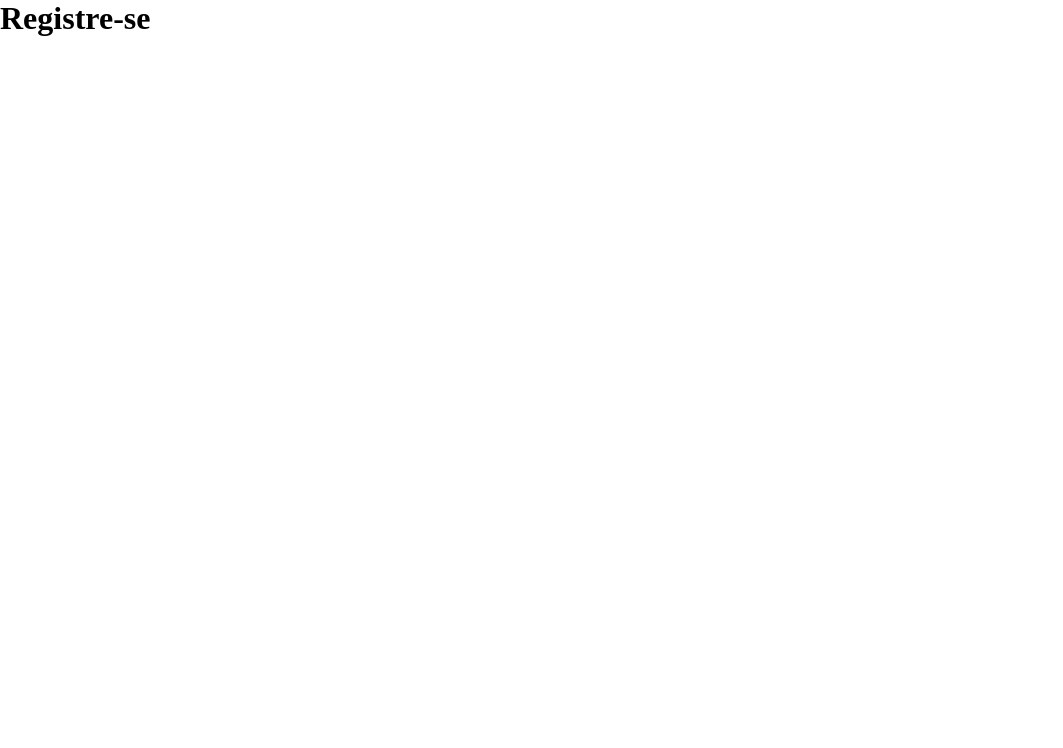
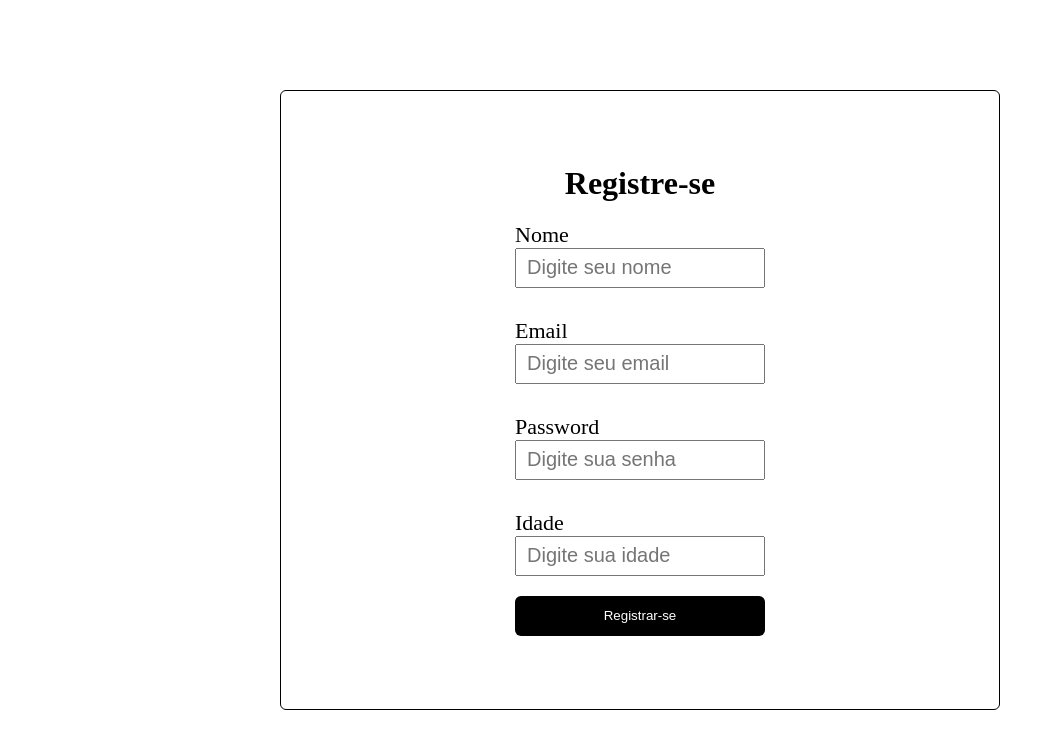
Before and after one commit to JudsonCiribelli/UserAccess, a React (Create React App) app: page /register in a window 1280 px wide. Shown: the top 748 px of the page, without its empty margins (0-1063 px from the left). Built offline with nearby package versions, Linux system fonts and the light colour scheme.

Commit message:
feat: add initial setup on register user page

```diff
--- a/src/App.css
+++ b/src/App.css
@@ -17,7 +17,7 @@
   border: 1px solid black;
   border-radius: 6px;
   width: 720px;
-  height: 420px;
+  height: 620px;
   gap: 10px;
 }
 .input-container {
--- a/src/Home.js
+++ b/src/Home.js
@@ -1,7 +1,6 @@
 import { useEffect, useState } from "react";
 import "./App.css";
-import { auth, db } from "./firebaseConection";
-import { addDoc, collection, doc, getDoc } from "firebase/firestore";
+import { auth } from "./firebaseConection";
 import {
   createUserWithEmailAndPassword,
   onAuthStateChanged,
@@ -9,9 +8,8 @@ import {
 import { Link } from "react-router-dom";
 
 const HomePage = () => {
-  const [name, setName] = useState("");
   const [email, setEmail] = useState("");
-  const [age, setAge] = useState("");
+  const [users, setUsers] = useState([]);
   const [userIsLogin, setUserIsLogin] = useState(false);
   const [password, setPassword] = useState("");
 
@@ -30,41 +28,12 @@ const HomePage = () => {
     checkLogin();
   }, []);
 
-  const handleAddUser = async () => {
-    await addDoc(collection(db, "User"), {
-      name: name,
-      email: email,
-      idade: age,
-    })
-      .then(() => {
-        console.log("Dados enviados com sucesso!");
-      })
-      .catch((error) => {
-        console.log(error);
-      });
-    setAge("");
-    setEmail("");
-    setName("");
-  };
-
-  const searchForUser = async () => {
-    const userRef = doc(db, "User");
-    await getDoc(userRef)
-      .then((snapshot) => {
-        setEmail(snapshot.data().email);
-        setName(snapshot.data().name);
-        setAge(snapshot.data().age);
-        console.log("Usuario encontrado");
-      })
-      .catch((error) => {
-        console.log({ error });
-      });
-  };
-
   const handleLoginUser = async () => {
-    await createUserWithEmailAndPassword(auth, email, password)
+    const user = await createUserWithEmailAndPassword(auth, email, password)
       .then(() => {
         console.log("Usuario cadastrado com sucesso");
+        users.push(user);
+        console.log(user);
       })
       .catch((error) => {
         console.log("Error ao cadastrar usuario");
--- a/src/register.js
+++ b/src/register.js
@@ -1,7 +1,58 @@
+import { useState } from "react";
+
 const RegisterUser = () => {
+  const [name, setName] = useState("");
+  const [email, setEmail] = useState("");
+  const [age, setAge] = useState("");
+  const [password, setPassword] = useState("");
+
+  const handleAddUser = async () => {
+    alert("Usuario criado com sucesso!");
+  };
   return (
-    <div>
-      <h1>Registre-se</h1>
+    <div className="App">
+      <div className="container">
+        <h1>Registre-se</h1>
+        <div className="input-container">
+          <label>Nome</label>
+          <input
+            value={name}
+            type="text"
+            placeholder="Digite seu nome"
+            onChange={(e) => setName(e.target.value)}
+          />
+        </div>
+        <div className="input-container">
+          <label>Email</label>
+          <input
+            value={email}
+            type="email"
+            placeholder="Digite seu email"
+            onChange={(e) => setEmail(e.target.value)}
+          />
+        </div>
+        <div className="input-container">
+          <label>Password</label>
+          <input
+            value={password}
+            type="email"
+            placeholder="Digite sua senha"
+            onChange={(e) => setPassword(e.target.value)}
+          />
+        </div>
+        <div className="input-container">
+          <label>Idade</label>
+          <input
+            value={age}
+            type="text"
+            placeholder="Digite sua idade"
+            onChange={(e) => setAge(e.target.value)}
+          />
+        </div>
+        <button type="submit" className="btn" onClick={handleAddUser}>
+          Registrar-se
+        </button>
+      </div>
     </div>
   );
 };
```
